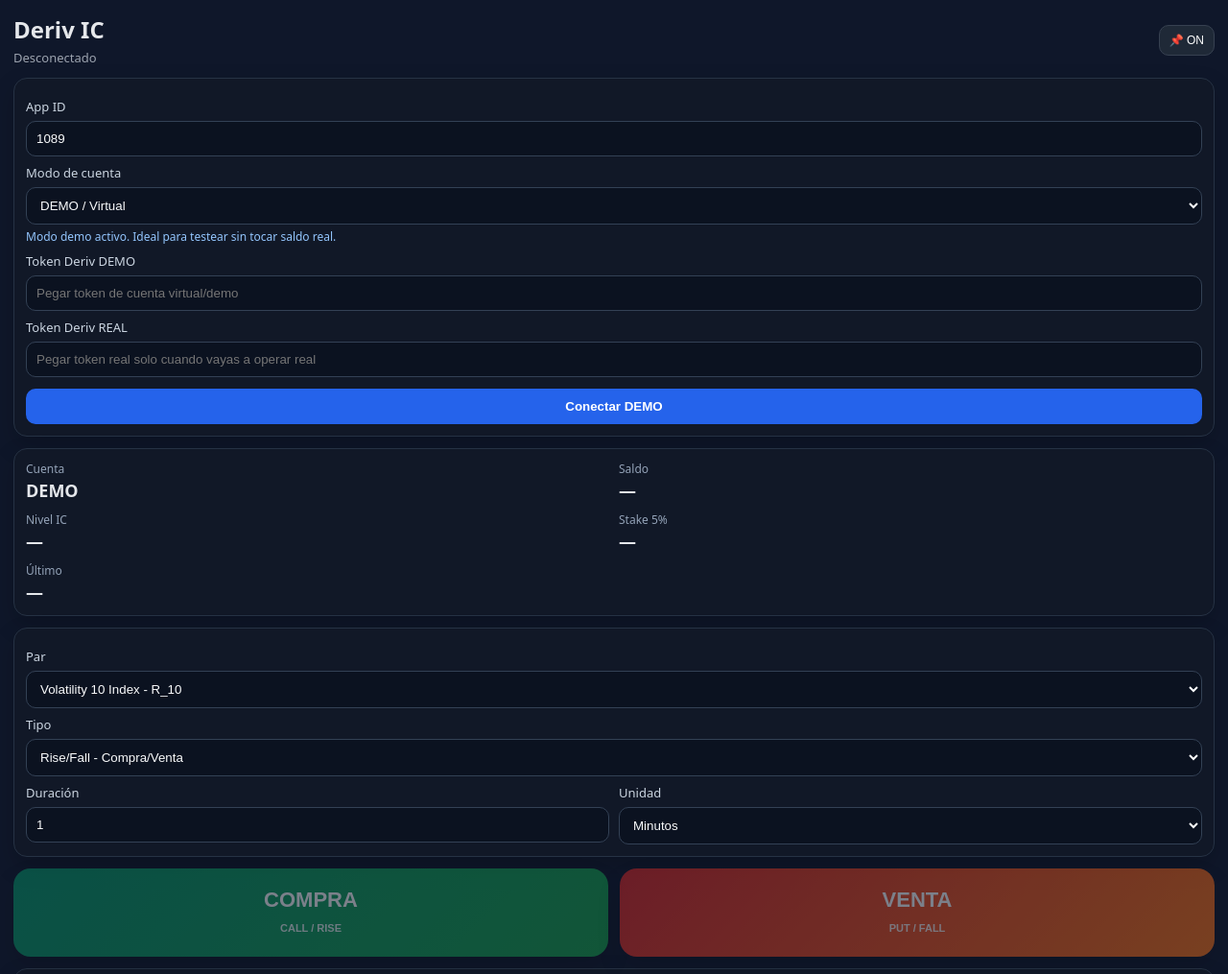
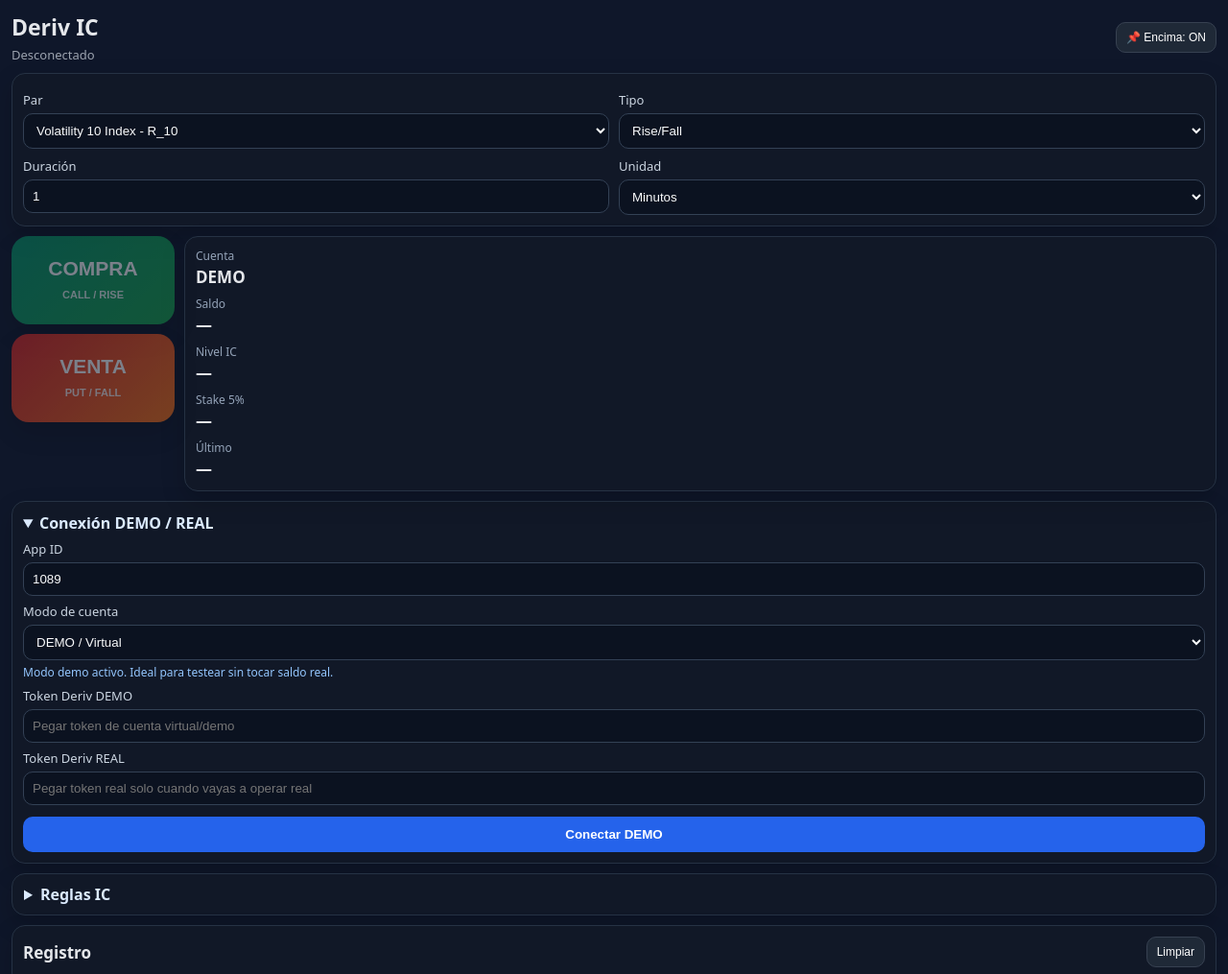
Before and after one commit to Gabriel-Wichtendahl/PWA-Windows, a plain HTML site: page index.html in a window 1280 px wide. Shown: the top 1015 px of the page at 96% size. Drawn offline with Linux system fonts and the light colour scheme.

Commit message:
Add files via upload

```diff
--- a/index.html
+++ b/index.html
@@ -13,30 +13,58 @@
         <h1>Deriv IC</h1>
         <p id="connectionStatus">Desconectado</p>
       </div>
-      <button id="pinBtn" class="smallBtn" title="Mantener encima">📌 ON</button>
+      <button id="pinBtn" class="smallBtn pinBtn" title="Mantener encima">📌 Encima: ON</button>
     </header>
 
-    <section class="card">
-      <label>App ID</label>
-      <input id="appIdInput" type="number" value="1089" inputmode="numeric" />
+    <section class="card setupCard">
+      <div class="row">
+        <div>
+          <label>Par</label>
+          <select id="symbolSelect">
+            <option value="R_10">Volatility 10 Index - R_10</option>
+            <option value="R_25">Volatility 25 Index - R_25</option>
+            <option value="R_50">Volatility 50 Index - R_50</option>
+            <option value="R_75">Volatility 75 Index - R_75</option>
+            <option value="R_100">Volatility 100 Index - R_100</option>
+          </select>
+        </div>
+        <div>
+          <label>Tipo</label>
+          <select id="modeSelect">
+            <option value="rise_fall">Rise/Fall</option>
+            <option value="higher_lower">Higher/Lower</option>
+          </select>
+        </div>
+      </div>
 
-      <label>Modo de cuenta</label>
-      <select id="accountModeSelect">
-        <option value="demo">DEMO / Virtual</option>
-        <option value="real">REAL</option>
+      <div class="row compactRow">
+        <div>
+          <label>Duración</label>
+          <input id="durationInput" type="number" value="1" min="1" />
+        </div>
+        <div>
+          <label>Unidad</label>
+          <select id="durationUnitSelect">
+            <option value="m">Minutos</option>
+            <option value="t">Ticks</option>
           </select>
-      <p id="accountWarning" class="hint demoHint">Modo demo activo. Ideal para testear sin tocar saldo real.</p>
+        </div>
+      </div>
 
-      <label>Token Deriv DEMO</label>
-      <input id="demoTokenInput" type="password" placeholder="Pegar token de cuenta virtual/demo" />
-
-      <label>Token Deriv REAL</label>
-      <input id="realTokenInput" type="password" placeholder="Pegar token real solo cuando vayas a operar real" />
-
-      <button id="connectBtn" class="primaryBtn">Conectar DEMO</button>
+      <div id="barrierWrap" class="hidden">
+        <label>Barrera Higher/Lower</label>
+        <input id="barrierInput" placeholder="Ej: +0.10, -0.10 o precio exacto" />
+        <p class="hint">En Higher/Lower Deriv necesita barrera. La app envía CALL/PUT con este valor.</p>
+      </div>
     </section>
 
-    <section class="card grid2">
+    <section class="tradeLayout">
+      <div class="tradeButtonsLeft">
+        <button id="buyBtn" class="tradeBtn buy">COMPRA<br><span>CALL / RISE</span></button>
+        <button id="sellBtn" class="tradeBtn sell">VENTA<br><span>PUT / FALL</span></button>
+      </div>
+
+      <div class="sideStats card">
         <div>
           <span class="labelSmall">Cuenta</span>
           <strong id="accountText">—</strong>
@@ -57,48 +85,30 @@
           <span class="labelSmall">Último</span>
           <strong id="lastResultText">—</strong>
         </div>
+      </div>
     </section>
 
     <section class="card">
-      <label>Par</label>
-      <select id="symbolSelect">
-        <option value="R_10">Volatility 10 Index - R_10</option>
-        <option value="R_25">Volatility 25 Index - R_25</option>
-        <option value="R_50">Volatility 50 Index - R_50</option>
-        <option value="R_75">Volatility 75 Index - R_75</option>
-        <option value="R_100">Volatility 100 Index - R_100</option>
+      <details open>
+        <summary>Conexión DEMO / REAL</summary>
+        <label>App ID</label>
+        <input id="appIdInput" type="number" value="1089" inputmode="numeric" />
+
+        <label>Modo de cuenta</label>
+        <select id="accountModeSelect">
+          <option value="demo">DEMO / Virtual</option>
+          <option value="real">REAL</option>
         </select>
+        <p id="accountWarning" class="hint demoHint">Modo demo activo. Ideal para testear sin tocar saldo real.</p>
 
-      <label>Tipo</label>
-      <select id="modeSelect">
-        <option value="rise_fall">Rise/Fall - Compra/Venta</option>
-        <option value="higher_lower">Higher/Lower - con barrera</option>
-      </select>
+        <label>Token Deriv DEMO</label>
+        <input id="demoTokenInput" type="password" placeholder="Pegar token de cuenta virtual/demo" />
 
-      <div id="barrierWrap" class="hidden">
-        <label>Barrera Higher/Lower</label>
-        <input id="barrierInput" placeholder="Ej: +0.10, -0.10 o precio exacto" />
-        <p class="hint">En Higher/Lower Deriv necesita barrera. La app envía CALL/PUT con este valor.</p>
-      </div>
+        <label>Token Deriv REAL</label>
+        <input id="realTokenInput" type="password" placeholder="Pegar token real solo cuando vayas a operar real" />
 
-      <div class="row">
-        <div>
-          <label>Duración</label>
-          <input id="durationInput" type="number" value="1" min="1" />
-        </div>
-        <div>
-          <label>Unidad</label>
-          <select id="durationUnitSelect">
-            <option value="m">Minutos</option>
-            <option value="t">Ticks</option>
-          </select>
-        </div>
-      </div>
-    </section>
-
-    <section class="tradePanel">
-      <button id="buyBtn" class="tradeBtn buy">COMPRA<br><span>CALL / HIGHER</span></button>
-      <button id="sellBtn" class="tradeBtn sell">VENTA<br><span>PUT / LOWER</span></button>
+        <button id="connectBtn" class="primaryBtn">Conectar DEMO</button>
+      </details>
     </section>
 
     <section class="card compact">
--- a/renderer.js
+++ b/renderer.js
@@ -283,6 +283,13 @@ function getStake() {
   return Number((level * pct).toFixed(2));
 }
 
+
+function setPinButton(isTop) {
+  els.pinBtn.textContent = isTop ? '📌 Encima: ON' : '📌 Encima: OFF';
+  els.pinBtn.classList.toggle('isOn', Boolean(isTop));
+  els.pinBtn.classList.toggle('isOff', !isTop);
+}
+
 function updateAccountModeUi() {
   const selectedMode = getSelectedAccountMode();
   const selectedLabel = getAccountLabel(selectedMode);
@@ -451,7 +458,7 @@ els.clearLogBtn.addEventListener('click', () => {
 });
 els.pinBtn.addEventListener('click', async () => {
   const isTop = await window.electronAPI.toggleAlwaysOnTop();
-  els.pinBtn.textContent = isTop ? '📌 ON' : '📌 OFF';
+  setPinButton(isTop);
 });
 
 (async function init() {
@@ -460,6 +467,6 @@ els.pinBtn.addEventListener('click', async () => {
   updateUi();
   try {
     const isTop = await window.electronAPI.isAlwaysOnTop();
-    els.pinBtn.textContent = isTop ? '📌 ON' : '📌 OFF';
+    setPinButton(isTop);
   } catch (_) {}
 })();
--- a/styles.css
+++ b/styles.css
@@ -5,32 +5,34 @@ body {
   background: #0f172a;
   color: #e5e7eb;
 }
-.app { padding: 14px; }
+.app { padding: 12px; }
 .topbar {
   display: flex;
   justify-content: space-between;
   align-items: center;
-  margin-bottom: 12px;
+  margin-bottom: 10px;
+  gap: 10px;
 }
-h1 { margin: 0; font-size: 24px; }
+h1 { margin: 0; font-size: 23px; }
 p { margin: 4px 0 0; color: #9ca3af; font-size: 13px; }
 .card {
   background: #111827;
   border: 1px solid #263244;
   border-radius: 14px;
-  padding: 12px;
-  margin-bottom: 12px;
+  padding: 11px;
+  margin-bottom: 10px;
   box-shadow: 0 10px 24px rgba(0,0,0,.18);
 }
+.setupCard { margin-bottom: 10px; }
 .compact { padding: 10px 12px; }
-label { display: block; margin: 8px 0 6px; color: #cbd5e1; font-size: 13px; }
+label { display: block; margin: 7px 0 5px; color: #cbd5e1; font-size: 13px; }
 input, select {
   width: 100%;
   background: #0b1220;
   color: #f9fafb;
   border: 1px solid #334155;
   border-radius: 10px;
-  padding: 10px;
+  padding: 9px;
   outline: none;
 }
 input:focus, select:focus { border-color: #60a5fa; }
@@ -52,26 +54,55 @@ input:focus, select:focus { border-color: #60a5fa; }
   border: 1px solid #374151;
   padding: 8px 10px;
   font-size: 12px;
+  white-space: nowrap;
+}
+.pinBtn.isOff {
+  background: #3f1d1d;
+  border-color: #7f1d1d;
+}
+.pinBtn.isOn {
+  background: #12351f;
+  border-color: #166534;
 }
 .grid2 { display: grid; grid-template-columns: 1fr 1fr; gap: 10px; }
 .labelSmall { display: block; color: #94a3b8; font-size: 12px; margin-bottom: 2px; }
-strong { font-size: 18px; }
+strong { font-size: 17px; }
 .row { display: grid; grid-template-columns: 1fr 1fr; gap: 10px; }
-.tradePanel { display: grid; grid-template-columns: 1fr 1fr; gap: 12px; margin-bottom: 12px; }
+.compactRow { margin-top: 2px; }
+.tradeLayout {
+  display: grid;
+  grid-template-columns: minmax(145px, 170px) 1fr;
+  gap: 10px;
+  margin-bottom: 10px;
+  align-items: stretch;
+}
+.tradeButtonsLeft {
+  display: flex;
+  flex-direction: column;
+  gap: 10px;
+}
 .tradeBtn {
   min-height: 92px;
   border: 0;
   border-radius: 18px;
   color: white;
-  font-size: 22px;
+  font-size: 21px;
   font-weight: 900;
   cursor: pointer;
   box-shadow: 0 12px 28px rgba(0,0,0,.25);
+  width: 100%;
 }
 .tradeBtn span { font-size: 11px; font-weight: 700; opacity: .88; }
 .buy { background: linear-gradient(135deg, #059669, #16a34a); }
 .sell { background: linear-gradient(135deg, #dc2626, #f97316); }
 .tradeBtn:disabled, .primaryBtn:disabled { opacity: .45; cursor: not-allowed; }
+.sideStats {
+  margin-bottom: 0;
+  display: grid;
+  grid-template-columns: 1fr;
+  gap: 8px;
+  align-content: start;
+}
 .hidden { display: none; }
 .hint { font-size: 12px; color: #94a3b8; }
 .logCard { max-height: 190px; overflow: auto; }
@@ -93,3 +124,9 @@ summary { cursor: pointer; color: #dbeafe; font-weight: 700; }
 }
 .realStatus { color: #f97316; }
 .realAccount { color: #fb923c; }
+
+@media (max-width: 390px) {
+  .tradeLayout { grid-template-columns: 1fr; }
+  .tradeButtonsLeft { max-width: 180px; }
+  .sideStats { grid-template-columns: 1fr 1fr; }
+}
```
Also changed, not shown: main.js (+21 -11 lines). Lines whose indentation alone changed are shown as unchanged.
